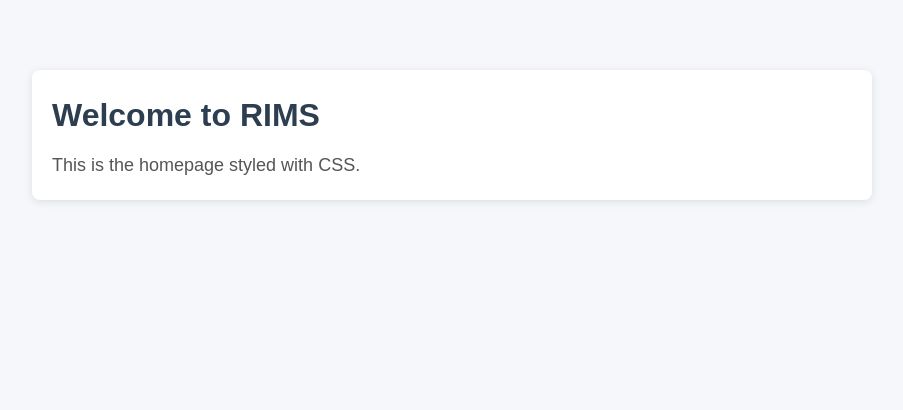
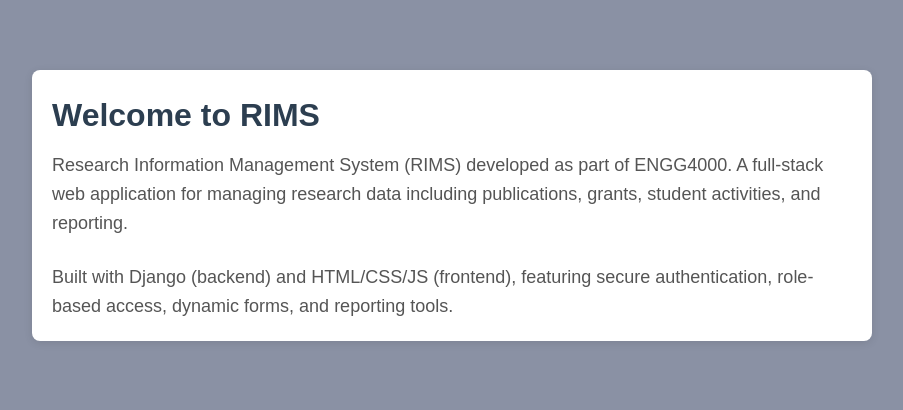
Before and after one commit to athuduku/ENGG4000_RIMS_MGMT, a Django app: page / in a window 1280 px wide. Shown: the top 410 px of the page, without its empty margins (188-1091 px from the left). Run offline with Django 5.2, Linux system fonts and the light colour scheme.

Commit message:
Updated index.html and style.css

```diff
--- a/frontend/static/css/style.css
+++ b/frontend/static/css/style.css
@@ -1,31 +1,26 @@
-/* Reset some defaults */
 body, h1, p {
     margin: 0;
     padding: 0;
     font-family: Arial, sans-serif;
 }
 
-/* Page background */
 body {
-    background-color: #f5f7fa;
+    background-color: rgba(18, 31, 70, 0.49);
     color: #333;
     line-height: 1.6;
     padding: 20px;
 }
 
-/* Header */
 h1 {
     color: #2c3e50;
     margin-bottom: 10px;
 }
 
-/* Paragraph */
 p {
     color: #555;
     font-size: 18px;
 }
 
-/* Add a container box */
 .container {
     max-width: 800px;
     margin: 50px auto;
--- a/frontend/templates/index.html
+++ b/frontend/templates/index.html
@@ -8,7 +8,9 @@
 <body>
     <div class="container">
         <h1>Welcome to RIMS</h1>
-        <p>This is the homepage styled with CSS.</p>
+        <p>Research Information Management System (RIMS) developed as part of ENGG4000. A full-stack web application for managing research data including publications, grants, student activities, and reporting.</p>
+        <br>
+        <p>Built with Django (backend) and HTML/CSS/JS (frontend), featuring secure authentication, role-based access, dynamic forms, and reporting tools.</p>
     </div>
 </body>
 </html>
```
